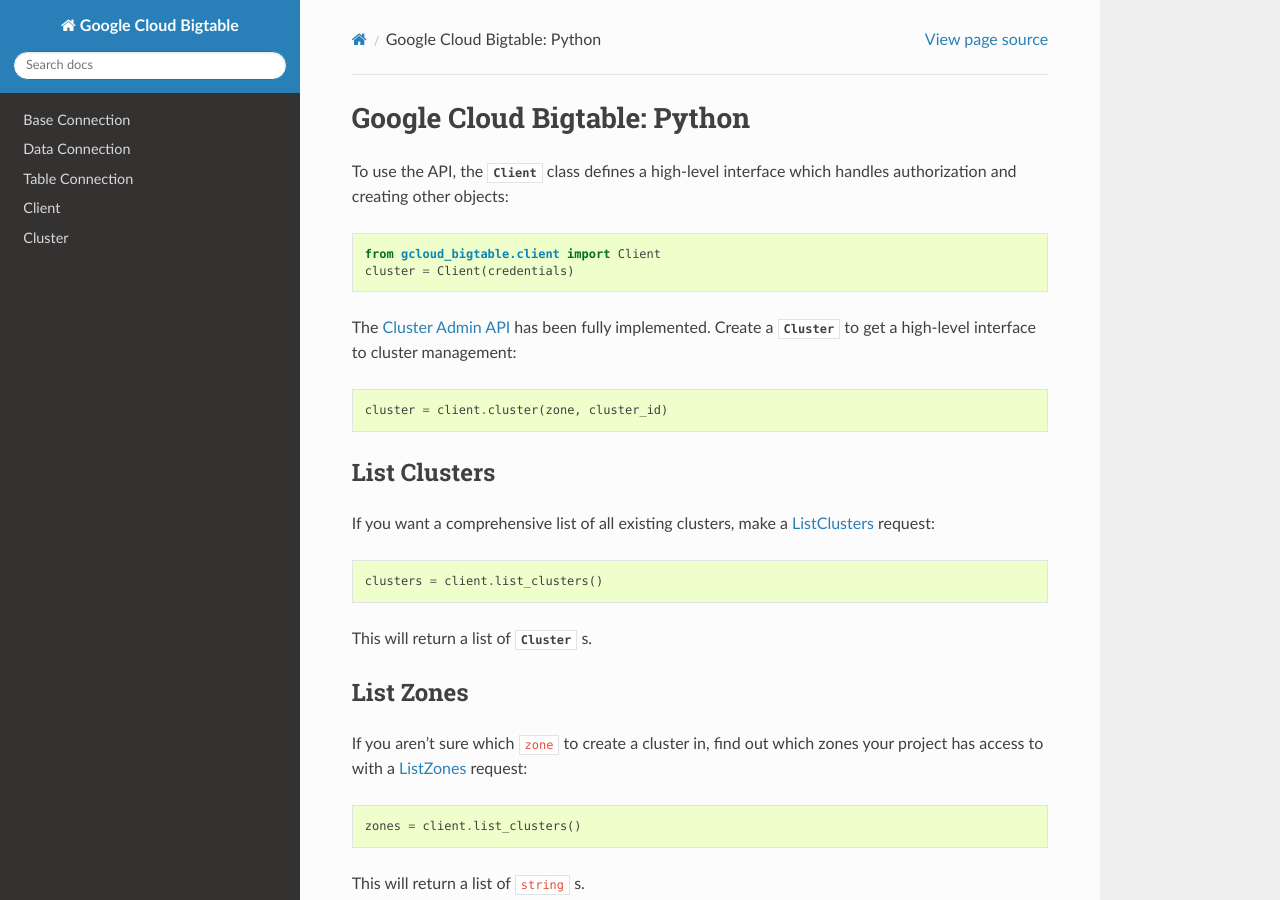
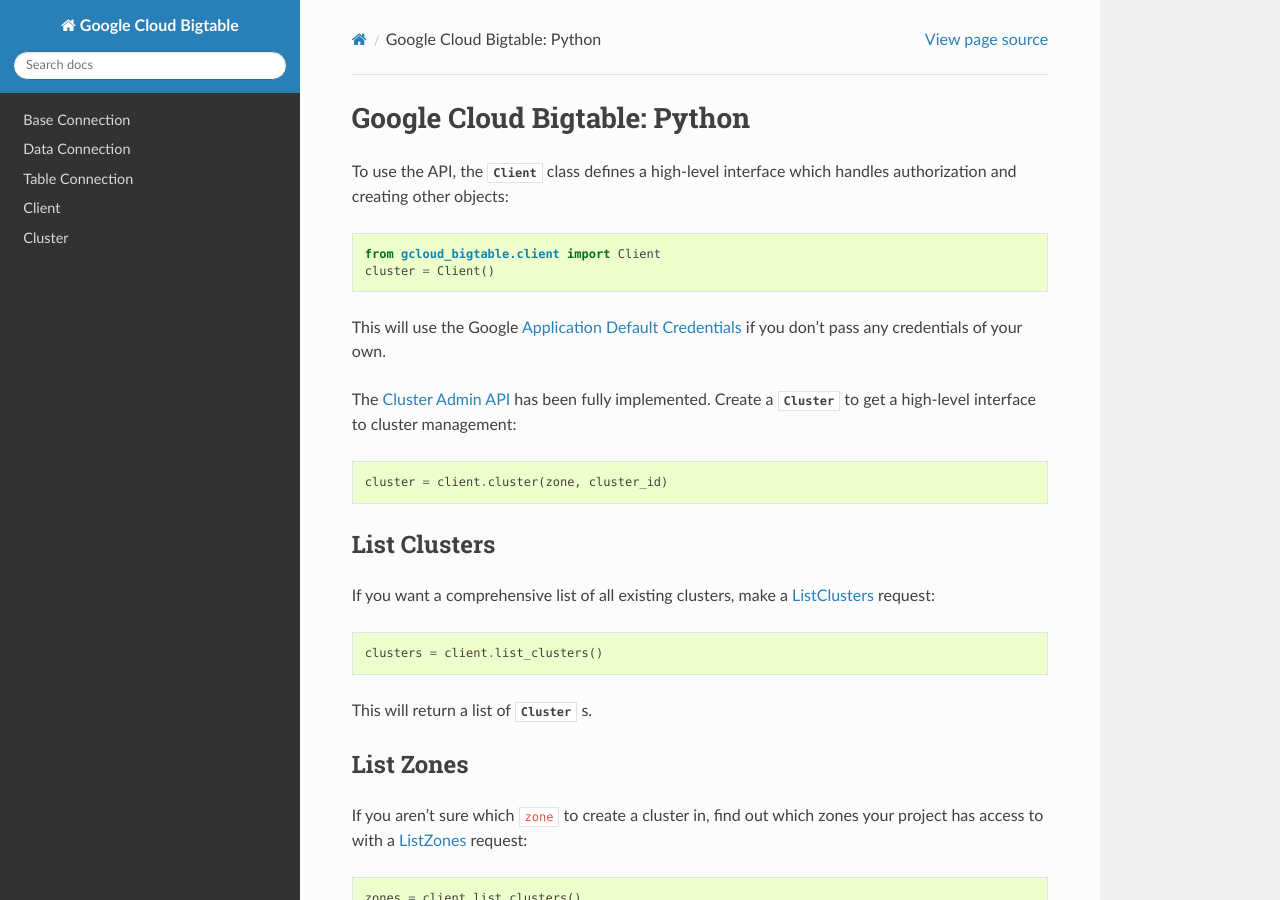
Before and after one commit to dhermes/gcloud-python-bigtable, a Sphinx documentation site: the page built from docs/index.rst, in a window 1280 px wide and 900 px high. Built offline with Sphinx 7.4.7 and the Read the Docs theme 2.0.0, drawn with Linux system fonts in a browser that asks for light colours.

Commit message:
Updating index.rst to reflect credentials default.

```diff
--- a/docs/index.rst
+++ b/docs/index.rst
@@ -8,7 +8,10 @@
 .. code:: python
 
     from gcloud_bigtable.client import Client
-    cluster = Client(credentials)
+    cluster = Client()
+
+This will use the Google `Application Default Credentials`_ if
+you don't pass any credentials of your own.
 
 The `Cluster Admin API`_ has been fully implemented. Create a
 :class:`Cluster <gcloud_bigtable.cluster.Cluster>` to get
@@ -173,3 +176,4 @@
 .. _ListClusters: https://github.com/GoogleCloudPlatform/cloud-bigtable-client/blob/e6fc386d9adc821e1cf5c175c5bf5830b641eb3f/bigtable-protos/src/main/proto/google/bigtable/admin/cluster/v1/bigtable_cluster_service.proto#L44-L46
 .. _GetOperation: https://github.com/GoogleCloudPlatform/cloud-bigtable-client/blob/bfe4138f04bf3383a558152e4333112cdd13d5b0/bigtable-protos/src/main/proto/google/longrunning/operations.proto#L43-L45
 .. _UndeleteCluster: https://github.com/GoogleCloudPlatform/cloud-bigtable-client/blob/e6fc386d9adc821e1cf5c175c5bf5830b641eb3f/bigtable-protos/src/main/proto/google/bigtable/admin/cluster/v1/bigtable_cluster_service.proto#L126-L128
+.. _Application Default Credentials: https://developers.google.com/identity/protocols/application-default-credentials
```
